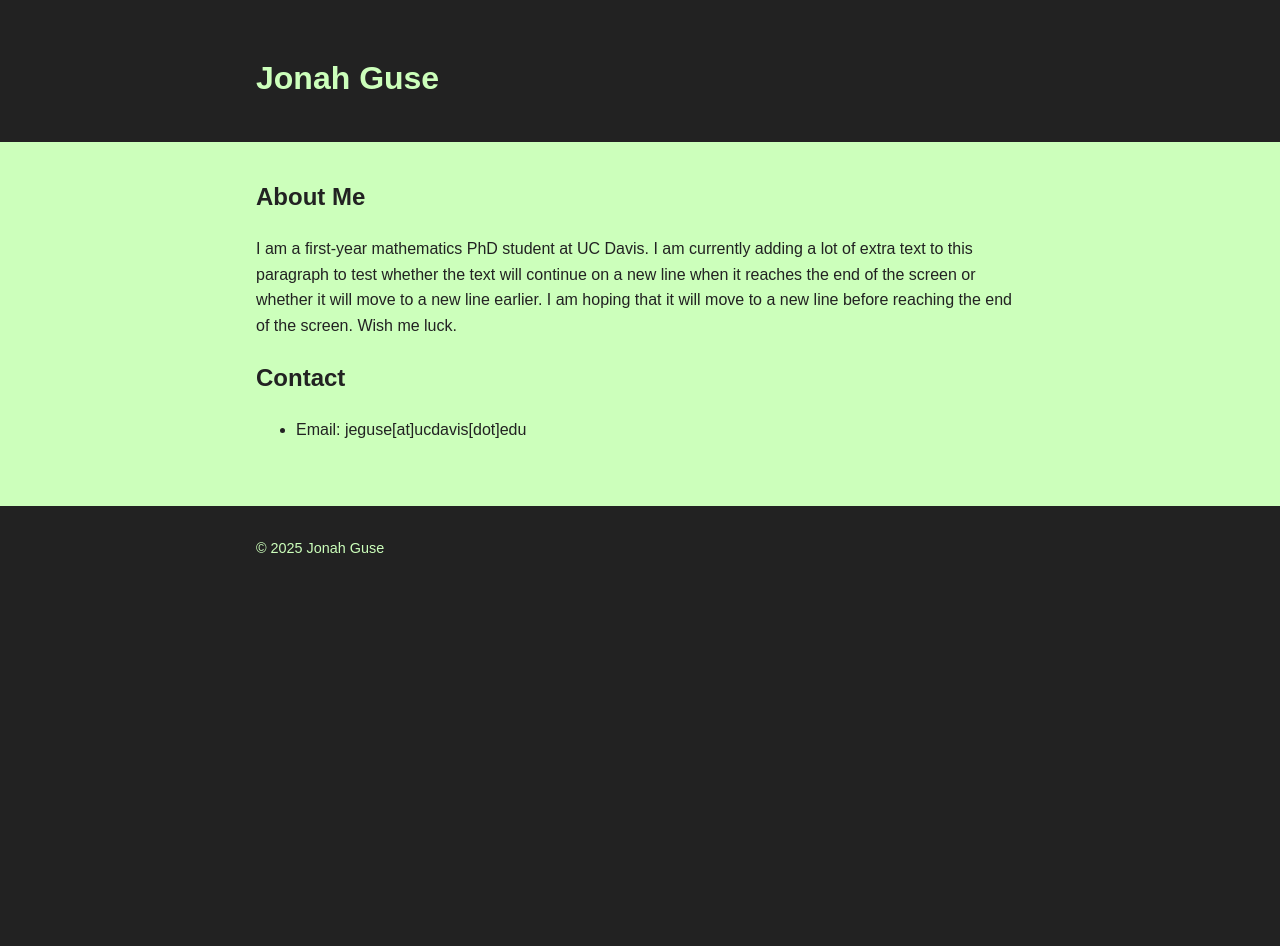
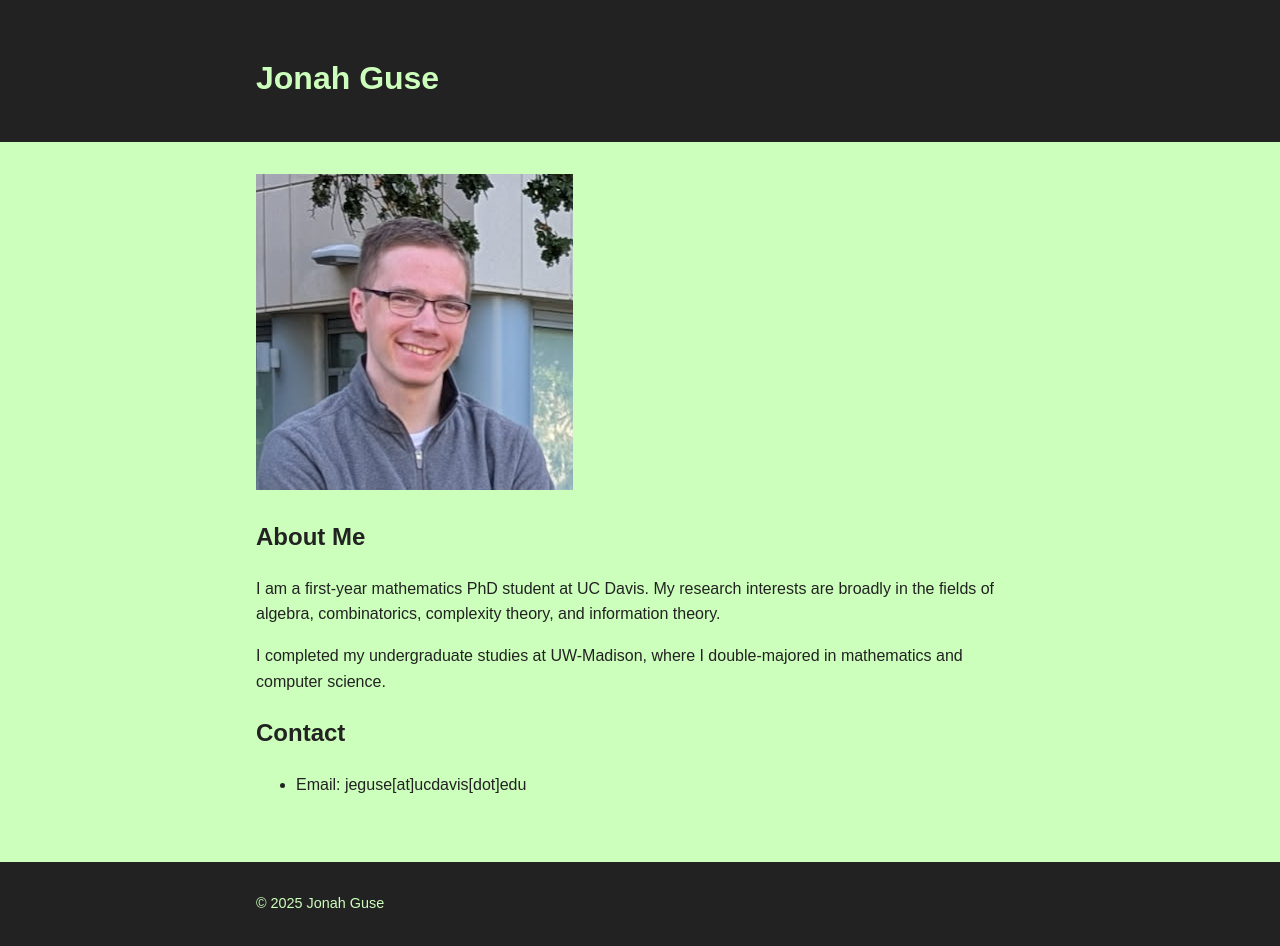
Before and after one commit to jeguse/jeguse.github.io, a Jekyll site: the page built from index.md, in a window 1280 px wide. Built offline with Jekyll 4.4.1, drawn with Linux system fonts in a browser that asks for light colours; before the commit the page ends 900 px from its top, so only the background shows below that.

Commit message:
Update index.md

```diff
--- a/index.md
+++ b/index.md
@@ -3,9 +3,13 @@ title: "Home"
 layout: default
 ---
 
+![Jonah Guse](/assets/images/jeguse.jpg)
+
 ## About Me
 
-I am a first-year mathematics PhD student at UC Davis. I am currently adding a lot of extra text to this paragraph to test whether the text will continue on a new line when it reaches the end of the screen or whether it will move to a new line earlier. I am hoping that it will move to a new line before reaching the end of the screen. Wish me luck.
+I am a first-year mathematics PhD student at UC Davis. My research interests are broadly in the fields of algebra, combinatorics, complexity theory, and information theory.
+
+I completed my undergraduate studies at UW-Madison, where I double-majored in mathematics and computer science.
 
 ## Contact
 
```
